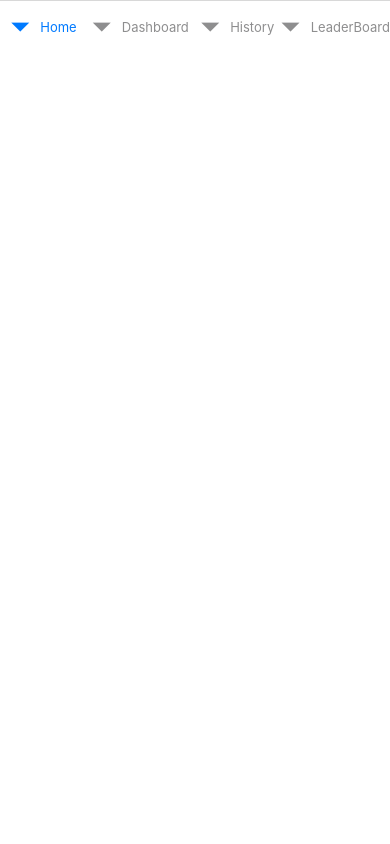
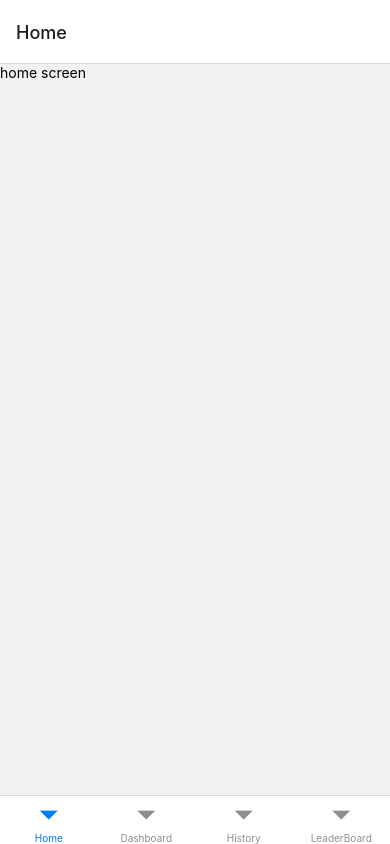
Before and after one commit to patika-128-react-native-bootcamp/RunTrack, a React Native app: screen / in a window 390 px wide. Built offline with nearby package versions, Linux system fonts and the light colour scheme.

Commit message:
React Native Vector Icons package setup

```diff
--- a/App.js
+++ b/App.js
@@ -12,7 +12,7 @@ import Navigation from './src/Navigation';
 
 const App = () => {
   return (
-    <SafeAreaView>
+    <SafeAreaView style={{flex: 1}}>
       <Navigation />
     </SafeAreaView>
   );
--- a/package.json
+++ b/package.json
@@ -18,7 +18,8 @@
     "react-native": "0.66.4",
     "react-native-maps": "0.29.4",
     "react-native-safe-area-context": "^3.3.2",
-    "react-native-screens": "^3.10.1"
+    "react-native-screens": "^3.10.1",
+    "react-native-vector-icons": "^9.0.0"
   },
   "devDependencies": {
     "@babel/core": "^7.12.9",
```
Also changed, not shown: 3 other files (tests, documents, lock files or other folders).
